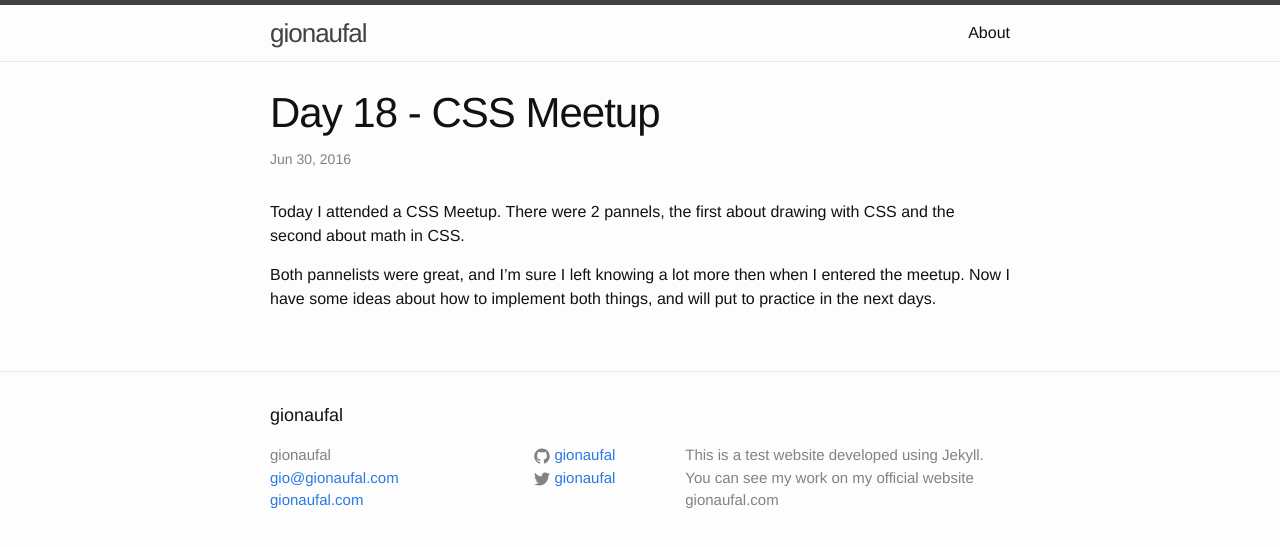
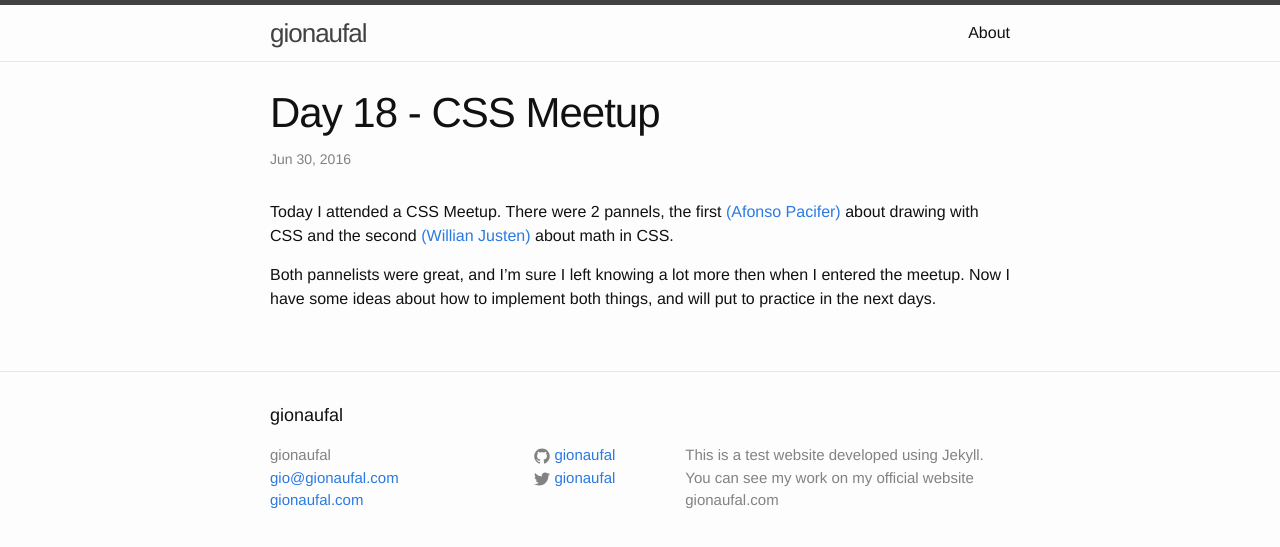
Before and after one commit to gionaufal/blog, a Jekyll site: the page built from _posts/2016-06-30-day-18.markdown, in a window 1280 px wide. Shown: the top 547 px of the page. Built offline with Jekyll 4.4.1, drawn with Linux system fonts in a browser that asks for light colours.

Commit message:
update june 30th post

```diff
--- a/_posts/2016-06-30-day-18.markdown
+++ b/_posts/2016-06-30-day-18.markdown
@@ -6,7 +6,7 @@ categories: FreeCodeCamp #100DaysOfCode
 excerpt_separator: <!--more-->
 ---
 
-Today I attended a CSS Meetup. There were 2 pannels, the first about drawing with CSS and the second about math in CSS.
+Today I attended a CSS Meetup. There were 2 pannels, the first [(Afonso Pacifer)](http://afonsopacifer.com/) about drawing with CSS and the second [(Willian Justen)](https://willianjusten.com.br/) about math in CSS.
 <!--more-->
 
 Both pannelists were great, and I'm sure I left knowing a lot more then when I entered the meetup. Now I have some ideas about how to implement both things, and will put to practice in the next days.
```
